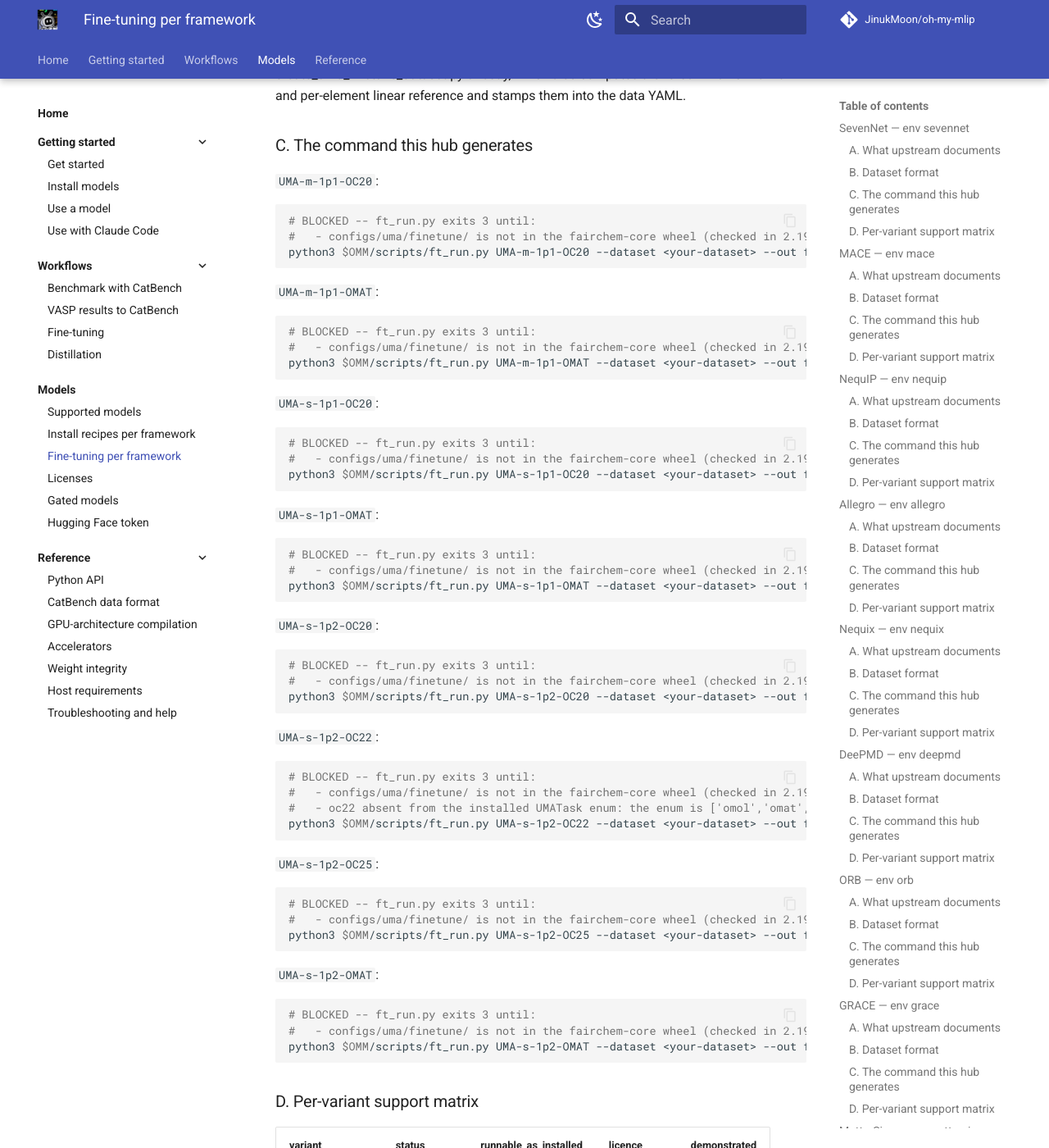
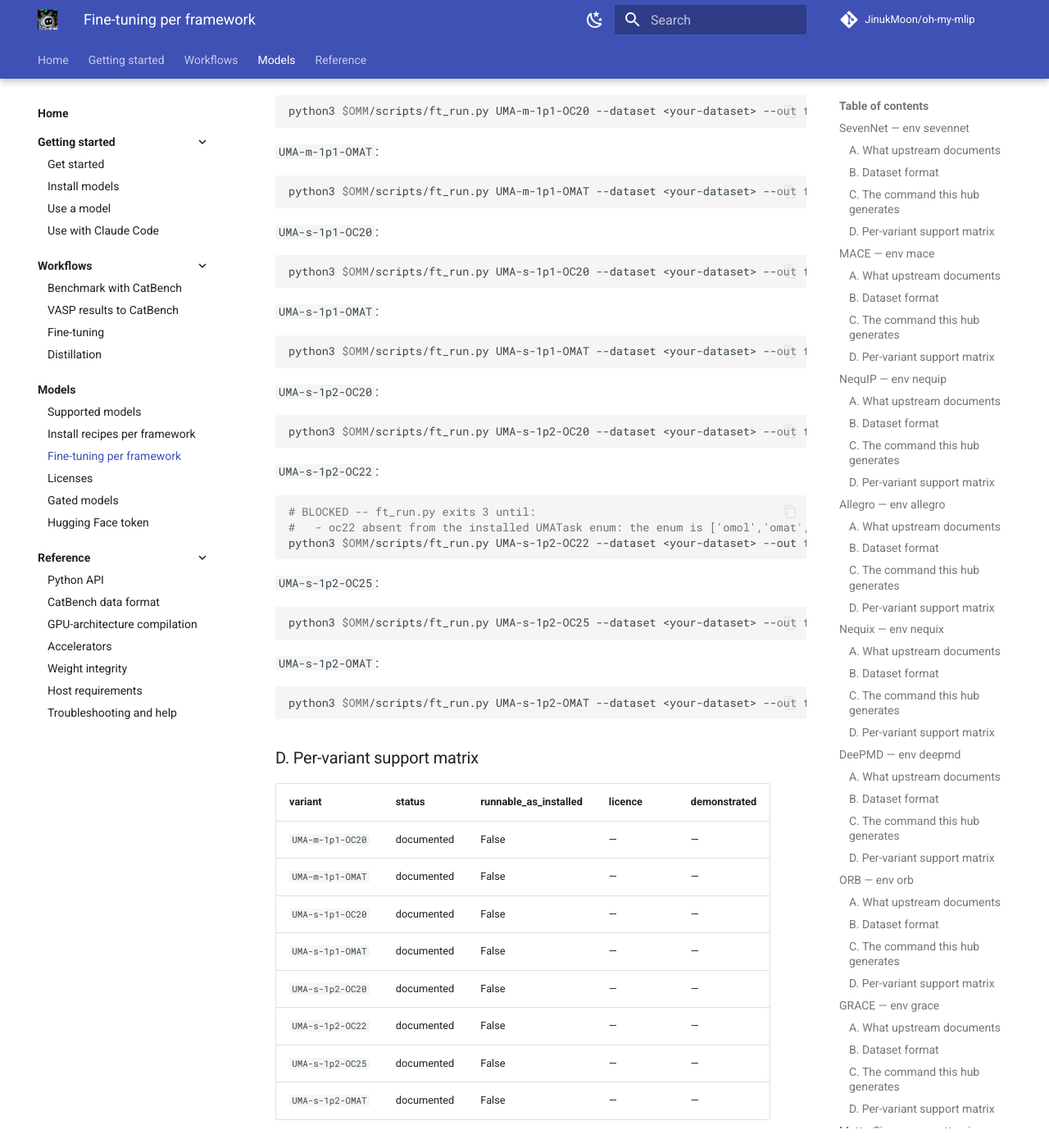
Before and after one commit to JinukMoon/oh-my-mlip, an MkDocs documentation site: the page built from docs/finetune.md, in a window 1280 px wide and 1400 px high, scrolled down 16776 px. Shown: the whole window at 82% size. Built offline with MkDocs 1.6.1 and Material for MkDocs 9.7.7, drawn with Linux system fonts in a browser that asks for light colours; comment, search, counter and statistics services are not loaded; some of the changed text lies outside the part shown.

Commit message:
ft_run: epoch-end checkpoints for eSEN/EquiformerV3; finetune.md drops blockers builders fix
fairchem trainers save checkpoint.pt every checkpoint_every steps (default
eval_every), so runs shorter than eval_every left no checkpoint; default it
to -1 (epoch end) unless the user sets it. builder_handles_blocker() is now
shared by live_recheck_blockers and gen_finetune, so the generated doc no
longer shows BLOCKED for blockers the builders resolve themselves.

````diff
--- a/docs/finetune.md
+++ b/docs/finetune.md
@@ -219,8 +219,6 @@
 `Nequix-MP-1`:
 
 ```bash
-# BLOCKED -- ft_run.py exits 3 until:
-#   - configs/, data/ and scripts/preprocess_data.py are repo-only -- not in the installed nequix 0.4.3 wheel; needs a git clone or a vendored config/converter
 python3 $OMM/scripts/ft_run.py Nequix-MP-1 --dataset <your-dataset> --out ft_nequix-mp-1
 ```
 
@@ -291,7 +289,6 @@
 
 ```bash
 # BLOCKED -- ft_run.py exits 3 until:
-#   - finetune.py is not shipped in the orb-models wheel -- curl it from the repo at the tag matching the installed version (v0.5.5)
 #   - wandb is a hard top-level import in v0.5.5's finetune.py and is not installed in the orb env -- pip install wandb (and set WANDB_MODE=offline since --wandb cannot be disabled from the CLI in this version)
 python3 $OMM/scripts/ft_run.py ORB-v3 --dataset <your-dataset> --out ft_orb-v3
 ```
@@ -485,8 +482,6 @@
 `eSEN-30M-OAM`:
 
 ```bash
-# BLOCKED -- ft_run.py exits 3 until:
-#   - fairchem_main() resolves to <repo_root>/main.py, which does not exist in the pip-installed fairchemv1 env -- use the installed fairchem console script instead (identical flags)
 python3 $OMM/scripts/ft_run.py eSEN-30M-OAM --dataset <your-dataset> --out ft_esen-30m-oam
 ```
 
@@ -522,8 +517,6 @@
 
 ```bash
 # SOURCE-DERIVED: upstream documents no procedure; this builder follows the installed source
-# BLOCKED -- ft_run.py exits 3 until:
-#   - the installed equiformer_v3 env contains only fairchem/core/ and fairchem/experimental/{models,trainers} -- no configs/, scripts/, tasks/, datasets/, main.py, or my_main.py; every fine-tune command needs the git checkout
 python3 $OMM/scripts/ft_run.py EqV3-OMatMPtrjSalex --dataset <your-dataset> --out ft_eqv3-omatmptrjsalex
 ```
 
@@ -560,40 +553,30 @@
 `UMA-m-1p1-OC20`:
 
 ```bash
-# BLOCKED -- ft_run.py exits 3 until:
-#   - configs/uma/finetune/ is not in the fairchem-core wheel (checked in 2.19.1) -- create_uma_finetune_dataset.py hardcodes a relative TEMPLATE_DIR; needs the fairchem repo cloned with cwd at the repo root
 python3 $OMM/scripts/ft_run.py UMA-m-1p1-OC20 --dataset <your-dataset> --out ft_uma-m-1p1-oc20
 ```
 
 `UMA-m-1p1-OMAT`:
 
 ```bash
-# BLOCKED -- ft_run.py exits 3 until:
-#   - configs/uma/finetune/ is not in the fairchem-core wheel (checked in 2.19.1) -- create_uma_finetune_dataset.py hardcodes a relative TEMPLATE_DIR; needs the fairchem repo cloned with cwd at the repo root
 python3 $OMM/scripts/ft_run.py UMA-m-1p1-OMAT --dataset <your-dataset> --out ft_uma-m-1p1-omat
 ```
 
 `UMA-s-1p1-OC20`:
 
 ```bash
-# BLOCKED -- ft_run.py exits 3 until:
-#   - configs/uma/finetune/ is not in the fairchem-core wheel (checked in 2.19.1) -- create_uma_finetune_dataset.py hardcodes a relative TEMPLATE_DIR; needs the fairchem repo cloned with cwd at the repo root
 python3 $OMM/scripts/ft_run.py UMA-s-1p1-OC20 --dataset <your-dataset> --out ft_uma-s-1p1-oc20
 ```
 
 `UMA-s-1p1-OMAT`:
 
 ```bash
-# BLOCKED -- ft_run.py exits 3 until:
-#   - configs/uma/finetune/ is not in the fairchem-core wheel (checked in 2.19.1) -- create_uma_finetune_dataset.py hardcodes a relative TEMPLATE_DIR; needs the fairchem repo cloned with cwd at the repo root
 python3 $OMM/scripts/ft_run.py UMA-s-1p1-OMAT --dataset <your-dataset> --out ft_uma-s-1p1-omat
 ```
 
 `UMA-s-1p2-OC20`:
 
 ```bash
-# BLOCKED -- ft_run.py exits 3 until:
-#   - configs/uma/finetune/ is not in the fairchem-core wheel (checked in 2.19.1) -- create_uma_finetune_dataset.py hardcodes a relative TEMPLATE_DIR; needs the fairchem repo cloned with cwd at the repo root
 python3 $OMM/scripts/ft_run.py UMA-s-1p2-OC20 --dataset <your-dataset> --out ft_uma-s-1p2-oc20
 ```
 
@@ -601,7 +584,6 @@
 
 ```bash
 # BLOCKED -- ft_run.py exits 3 until:
-#   - configs/uma/finetune/ is not in the fairchem-core wheel (checked in 2.19.1) -- create_uma_finetune_dataset.py hardcodes a relative TEMPLATE_DIR; needs the fairchem repo cloned with cwd at the repo root
 #   - oc22 absent from the installed UMATask enum: the enum is ['omol','omat','odac','oc20','oc25','omc'] -- --uma-task=oc22 is rejected by argparse choices, so this variant does NOT inherit the UMA family's runnable_as_installed even relative to the other blockers
 python3 $OMM/scripts/ft_run.py UMA-s-1p2-OC22 --dataset <your-dataset> --out ft_uma-s-1p2-oc22
 ```
@@ -609,16 +591,12 @@
 `UMA-s-1p2-OC25`:
 
 ```bash
-# BLOCKED -- ft_run.py exits 3 until:
-#   - configs/uma/finetune/ is not in the fairchem-core wheel (checked in 2.19.1) -- create_uma_finetune_dataset.py hardcodes a relative TEMPLATE_DIR; needs the fairchem repo cloned with cwd at the repo root
 python3 $OMM/scripts/ft_run.py UMA-s-1p2-OC25 --dataset <your-dataset> --out ft_uma-s-1p2-oc25
 ```
 
 `UMA-s-1p2-OMAT`:
 
 ```bash
-# BLOCKED -- ft_run.py exits 3 until:
-#   - configs/uma/finetune/ is not in the fairchem-core wheel (checked in 2.19.1) -- create_uma_finetune_dataset.py hardcodes a relative TEMPLATE_DIR; needs the fairchem repo cloned with cwd at the repo root
 python3 $OMM/scripts/ft_run.py UMA-s-1p2-OMAT --dataset <your-dataset> --out ft_uma-s-1p2-omat
 ```
 
@@ -693,8 +671,6 @@
 ```bash
 # LICENCE: CC-BY-NC-SA-4.0 -- https://creativecommons.org/licenses/by-nc-sa/4.0/
 #   Disclosed to users — oh-my-mlip is MIT and redistributes no
-# BLOCKED -- ft_run.py exits 3 until:
-#   - main.py and configs/ are repo-only -- not present in the installed GGNN 0.1 package; use python -m GGNN.main as the installed equivalent
 python3 $OMM/scripts/ft_run.py EquFlashV2 --dataset <your-dataset> --out ft_equflashv2
 ```
 
@@ -703,8 +679,6 @@
 ```bash
 # LICENCE: CC-BY-NC-SA-4.0 -- https://creativecommons.org/licenses/by-nc-sa/4.0/
 #   Disclosed to users — oh-my-mlip is MIT and redistributes no
-# BLOCKED -- ft_run.py exits 3 until:
-#   - main.py and configs/ are repo-only -- not present in the installed GGNN 0.1 package; use python -m GGNN.main as the installed equivalent
 python3 $OMM/scripts/ft_run.py EquFlash-v1 --dataset <your-dataset> --out ft_equflash-v1
 ```
 
````
Also changed, not shown: 2 other files.
